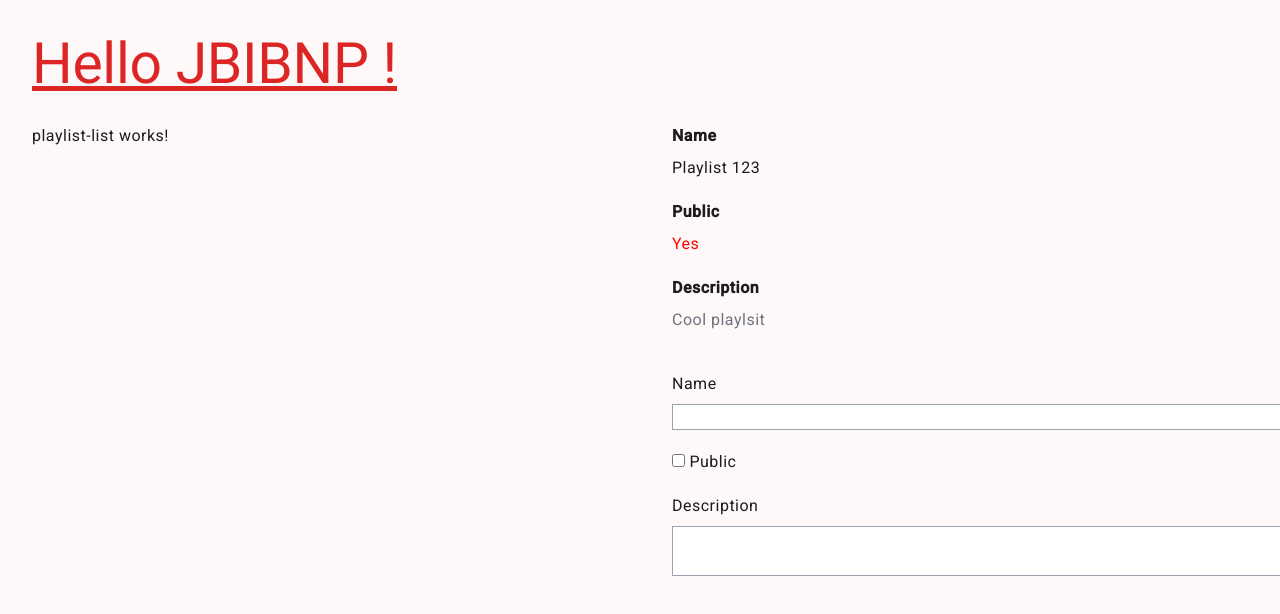
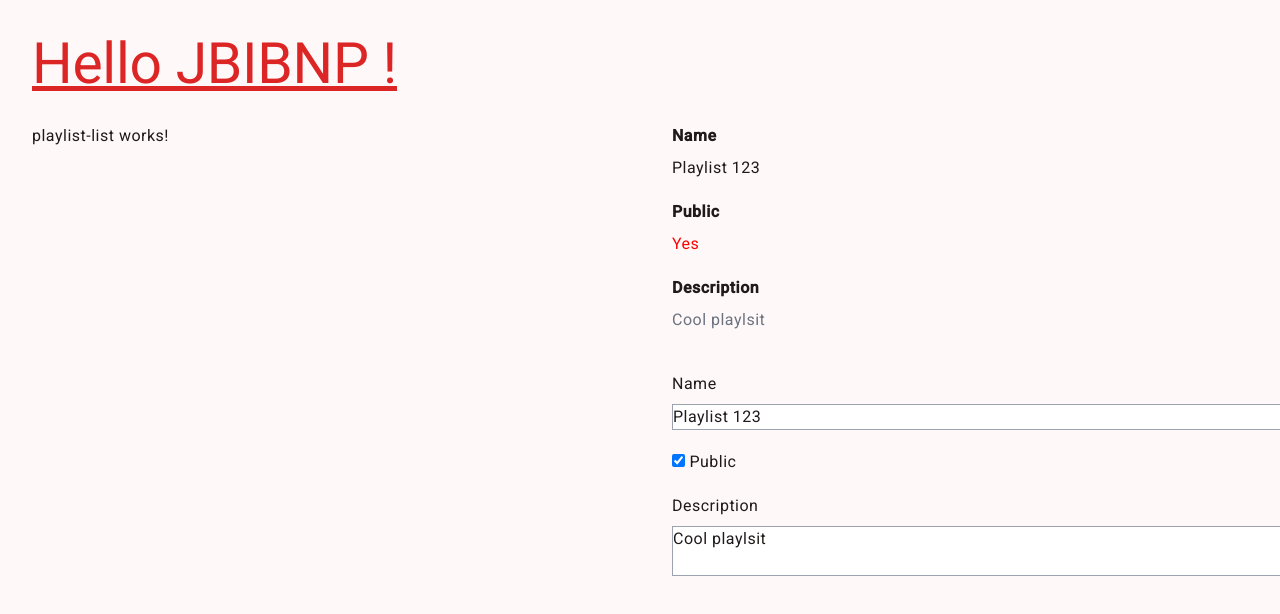
Before and after one commit to ev45ive/jbi-bnp-angular, an Angular app: page /playlists in a window 1280 px wide. Shown: the top 614 px of the page. Built offline with nearby package versions, Linux system fonts and the light colour scheme.

Commit message:
Binding props

```diff
--- a/src/app/playlists/components/playlist-editor/playlist-editor.component.html
+++ b/src/app/playlists/components/playlist-editor/playlist-editor.component.html
@@ -4,16 +4,22 @@
 <div class="grid gap-5">
   <div class="grid gap-2">
     <label>Name</label>
-        <input type="text" class="border border-solid border-gray-400">
+    <input
+      type="text"
+      [value]="playlist.name"
+      class="border border-solid border-gray-400"
+    />
   </div>
 
   <div class="grid gap-2">
-        <label> <input type="checkbox"> Public</label>
+    <label> <input type="checkbox" [checked]="playlist.public" /> Public</label>
   </div>
 
   <div class="grid gap-2">
     <label>Description</label>
-        <textarea  class="border border-solid border-gray-400"></textarea>
+    <textarea
+      [value]="playlist.description"
+      class="border border-solid border-gray-400"
+    ></textarea>
   </div>
-
 </div>
--- a/src/app/playlists/components/playlist-editor/playlist-editor.component.ts
+++ b/src/app/playlists/components/playlist-editor/playlist-editor.component.ts
@@ -14,4 +14,5 @@ export class PlaylistEditorComponent {
     description: 'Cool playlsit',
   };
 
+  // location = globalThis.location
 }
```
Lines whose indentation alone changed are shown as unchanged.
